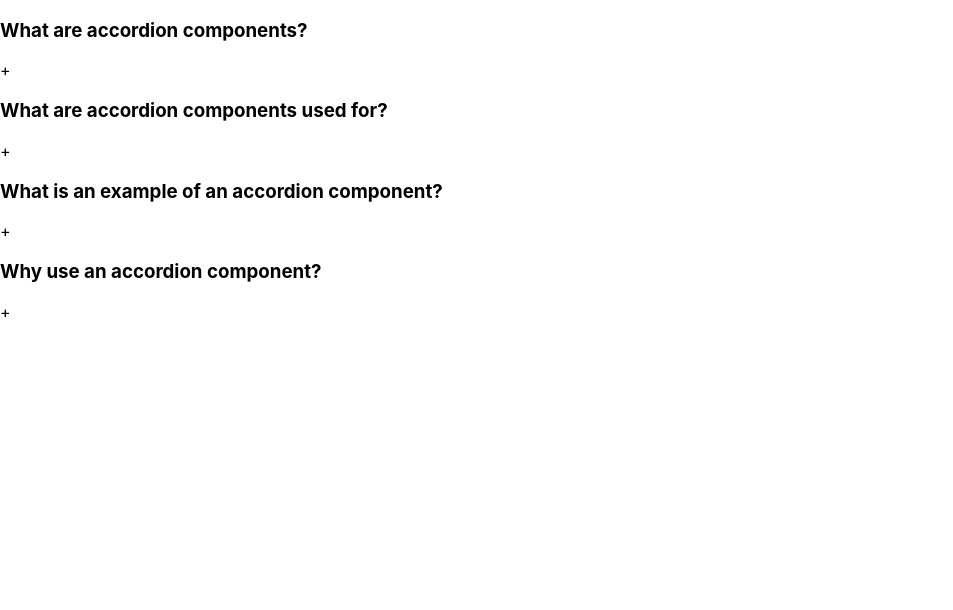
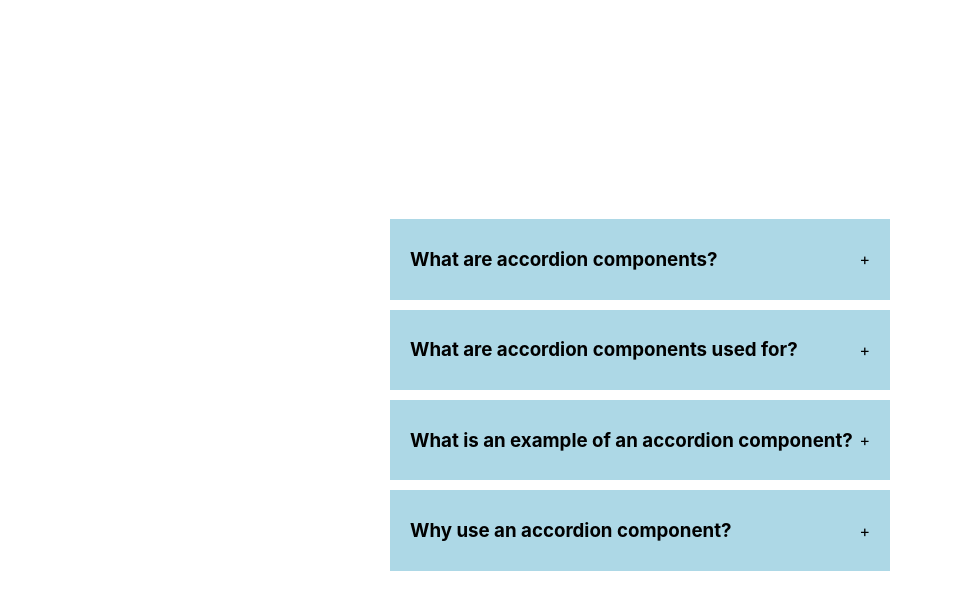
Before and after one commit to Nellie7190/mult-resource-proj, a React (Create React App) app: page / in a window 1280 px wide. Shown: the top 610 px of the page, without its empty margins (0-953 px from the left). Built offline with nearby package versions, Linux system fonts and the light colour scheme.

Commit message:
started styling

```diff
--- a/src/Components/Accordion/Accordion.jsx
+++ b/src/Components/Accordion/Accordion.jsx
@@ -1,5 +1,6 @@
 import React, { useState } from 'react'
 import data from './data'
+import './styles.css'
 
 const Accordion = () => {
   const [ selected, setSelected ] = useState(null)
@@ -25,7 +26,7 @@
             </h3>
             <span>+</span>
             {
-              selected === item.id && selected ? <div>{item.answer}</div> : null
+              selected === item.id && selected ? <div className='content' >{item.answer}</div> : null
             }
           </div>
         </div>
--- a/src/Components/Accordion/styles.css
+++ b/src/Components/Accordion/styles.css
@@ -0,0 +1,28 @@
+.wrapper {
+    display: flex;
+    height: 100vh;
+    width: 100vw;
+    justify-content: center;
+    align-items: center;
+}
+
+.accordion {
+    width: 500px;
+}
+
+.item {
+    background: lightblue;
+    margin-bottom: 10px;
+    padding: 10px 20px;
+}
+
+.title {
+    display: flex;
+    justify-content: space-between;
+    align-items: center;
+    cursor: pointer;
+}
+
+.content {
+    height: auto;
+}
```
